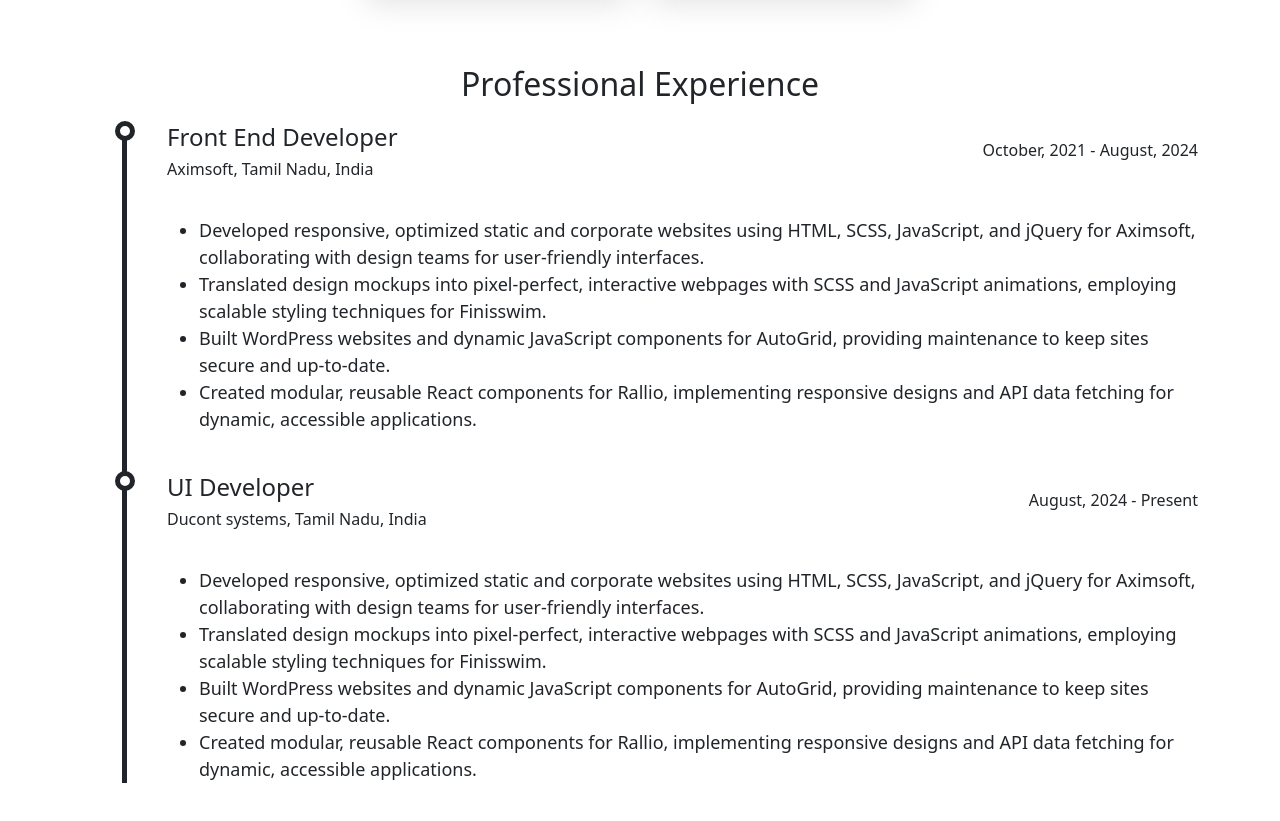
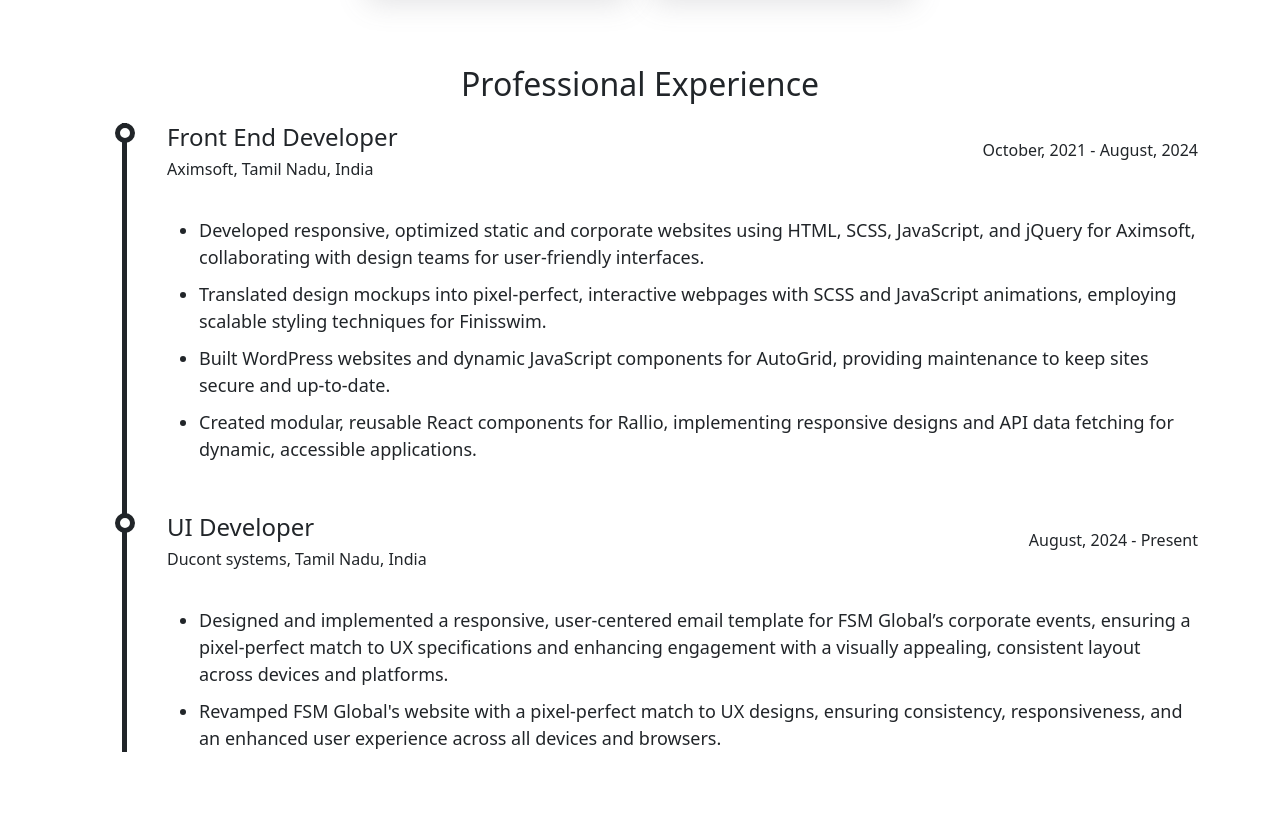
Before and after one commit to PraveenAkashk/PraveenAkash, a React (Vite) app: page / in a window 1280 px wide. Shown: the part 2340-3161 px from the top of the page. Built offline with nearby package versions, Linux system fonts and the light colour scheme.

Commit message:
Resume content updated

```diff
--- a/src/assets/stylesheets/components/Professionalinfo.scss
+++ b/src/assets/stylesheets/components/Professionalinfo.scss
@@ -23,7 +23,7 @@
                 content: "";
                 position: absolute;
                 left: -12px;
-                top: -2px;
+                top: 0;
                 border-radius: 50%;
                 height: 20px;
                 width: 20px;
@@ -43,6 +43,7 @@
 
                 li{
                     font-size: 18px;
+                    margin-bottom: 10px;
                 }
             }
         }
--- a/src/components/About.jsx
+++ b/src/components/About.jsx
@@ -9,8 +9,6 @@
     var dob = new Date("07/26/1999")
     let currentYear = new Date()
     let Birthyear = currentYear.getFullYear() - dob.getFullYear();
-    console.log(Birthyear)
-
 
     return (
         <section className="about-section">
--- a/src/components/Professionalinfo.jsx
+++ b/src/components/Professionalinfo.jsx
@@ -38,10 +38,8 @@
 
                         </div>
                         <ul className="work-list">
-                            <li>Developed responsive, optimized static and corporate websites using HTML, SCSS, JavaScript, and jQuery for Aximsoft, collaborating with design teams for user-friendly interfaces.</li>
-                            <li>Translated design mockups into pixel-perfect, interactive webpages with SCSS and JavaScript animations, employing scalable styling techniques for Finisswim.</li>
-                            <li>Built WordPress websites and dynamic JavaScript components for AutoGrid, providing maintenance to keep sites secure and up-to-date.</li>
-                            <li>Created modular, reusable React components for Rallio, implementing responsive designs and API data fetching for dynamic, accessible applications.</li>
+                            <li>Designed and implemented a responsive, user-centered email template for FSM Global’s corporate events, ensuring a pixel-perfect match to UX specifications and enhancing engagement with a visually appealing, consistent layout across devices and platforms.</li>
+                            <li>Revamped FSM Global's website with a pixel-perfect match to UX designs, ensuring consistency, responsiveness, and an enhanced user experience across all devices and browsers.</li>
                         </ul>
                     </div>
                 </div>
```
